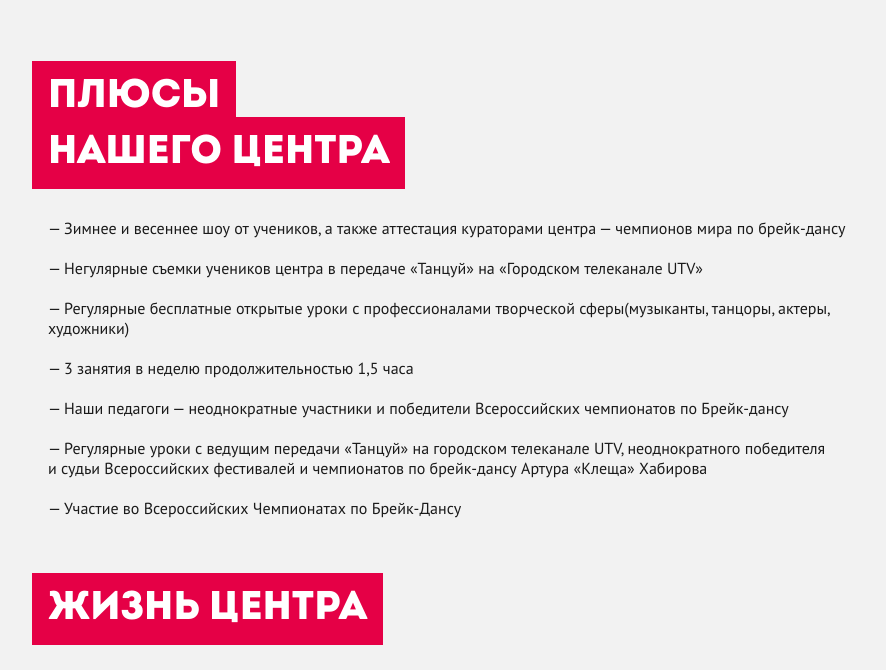
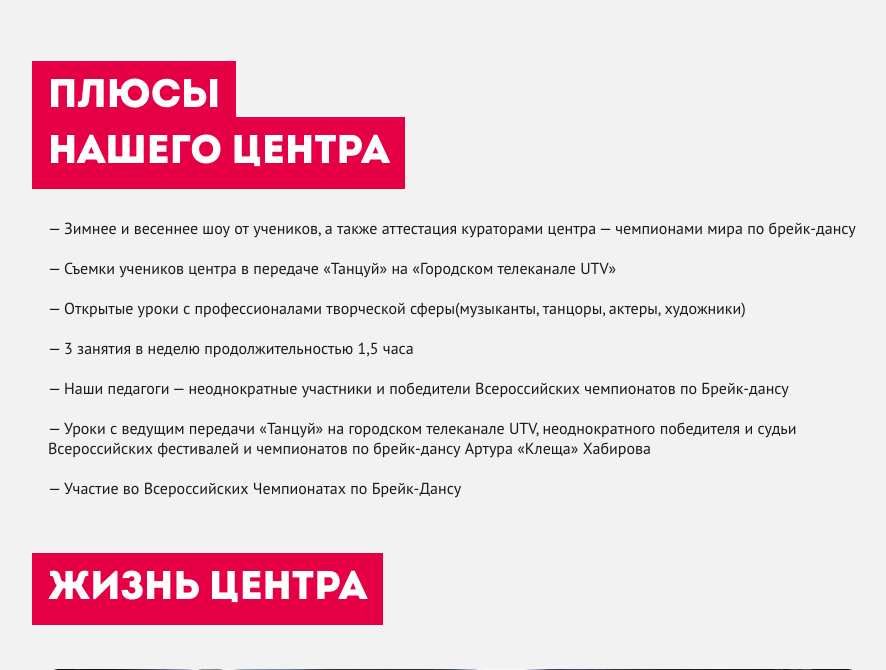
Before and after one commit to lcdswat/tancuy, a PHP site: page / in a window 1280 px wide; the page is wider, and only the part inside the window is pictured. Shown: the part 1093-1763 px from the top of that part, without its empty margins (187-1073 px from the left). Run offline with PHP 8.4, Linux system fonts and the light colour scheme; some libraries are stand-ins or nearby versions.

Commit message:
Правки

```diff
--- a/faq.php
+++ b/faq.php
@@ -16,7 +16,7 @@
 		<span class="intro-header-two">КАК ПРОХОДИТ АТТЕСТАЦИЯ В&nbsp;ВАШЕМ ЦЕНТРЕ?</span>
 		<p>
 			Хороший вопрос!) Наша аттестация проходит в&nbsp;виде брейк-данс баттла. Этот танец зародился на&nbsp;улицах США, и&nbsp;молодые ребята всегда соревновались в&nbsp;своём мастерстве ,чтобы выяснить, чей стиль танца круче. Брейк-данс дал им&nbsp;свободу и&nbsp;веру в&nbsp;свои силы.<br>
-			Отчетный концерт в&nbsp;центре &laquo;Танцуй, не&nbsp;комплексуй!&raquo; проходит 2&nbsp;раза в&nbsp;год, зимой и&nbsp;весной. На&nbsp;аттестацию приезжают наши кураторы из&nbsp;Москвы&nbsp;&mdash; чемпионы мира по&nbsp;брейк-дансу Артём Алиев и&nbsp;Влад Сыреев. Именно они оценивают мастерство наших учеников и&nbsp;смотрят, чему ребята научились
+			Отчетный концерт в&nbsp;центре &laquo;Танцуй, не&nbsp;комплексуй!&raquo; проходит 2&nbsp;раза в&nbsp;год, зимой и&nbsp;весной. На&nbsp;аттестацию приезжают наши кураторы из&nbsp;Москвы&nbsp;&mdash; чемпионы мира по&nbsp;брейк-дансу Артём Алиев и&nbsp;Влад Сыреев. Именно они оценивают мастерство наших учеников и&nbsp;смотрят, чему ребята научились.
 		<br><br>
 		</p>
 
--- a/index.php
+++ b/index.php
@@ -81,12 +81,12 @@ $('.arrow').click(function(){
 
 <div class="grid" style="width: 810px;">
     <span class="intro-header-one">Плюсы</span><br><span class="intro-header-one">нашего центра</span><br/><br/><br/>
-	<p>&mdash;&nbsp;Зимнее и&nbsp;весеннее шоу от&nbsp;учеников, а&nbsp;также аттестация кураторами центра&nbsp;&mdash; чемпионов мира по&nbsp;брейк-дансу</p>
-	<p>&mdash;&nbsp;Hегулярные съемки учеников центра в&nbsp;передаче &laquo;Танцуй&raquo; на&nbsp;&laquo;Городском телеканале UTV&raquo;</p>
-	<p>&mdash;&nbsp;Регулярные бесплатные открытые уроки с&nbsp;профессионалами творческой сферы(музыканты, танцоры, актеры, художники)</p>
+	<p>&mdash;&nbsp;Зимнее и&nbsp;весеннее шоу от&nbsp;учеников, а&nbsp;также аттестация кураторами центра&nbsp;&mdash; чемпионами мира по&nbsp;брейк-дансу</p>
+	<p>&mdash;&nbsp;Съемки учеников центра в&nbsp;передаче &laquo;Танцуй&raquo; на&nbsp;&laquo;Городском телеканале UTV&raquo;</p>
+	<p>&mdash;&nbsp;Открытые уроки с&nbsp;профессионалами творческой сферы(музыканты, танцоры, актеры, художники)</p>
 	<p>&mdash;&nbsp;3&nbsp;занятия в&nbsp;неделю продолжительностью 1,5 часа</p>
 	<p>&mdash;&nbsp;Наши педагоги&nbsp;&mdash; неоднократные участники и&nbsp;победители Всероссийских чемпионатов по&nbsp;Брейк-дансу</p>
-	<p>&mdash;&nbsp;Регулярные уроки с&nbsp;ведущим передачи &laquo;Танцуй&raquo; на&nbsp;городском телеканале UTV, неоднократного победителя и&nbsp;судьи Всероссийских фестивалей и&nbsp;чемпионатов по&nbsp;брейк-дансу Артура &laquo;Клеща&raquo; Хабирова</p>
+	<p>&mdash;&nbsp;Уроки с&nbsp;ведущим передачи &laquo;Танцуй&raquo; на&nbsp;городском телеканале UTV, неоднократного победителя и&nbsp;судьи Всероссийских фестивалей и&nbsp;чемпионатов по&nbsp;брейк-дансу Артура &laquo;Клеща&raquo; Хабирова</p>
 	<p>&mdash;&nbsp;Участие во&nbsp;Всероссийских Чемпионатах по&nbsp;Брейк-Дансу</p><br/><br/>
 
 	<!-- Жизнь центра -->
@@ -126,7 +126,7 @@ $('.arrow').click(function(){
 	<span class="intro-header-two">КАК ПРОХОДИТ АТТЕСТАЦИЯ В&nbsp;ВАШЕМ ЦЕНТРЕ?</span>
 	<p>
 		Хороший вопрос!) Наша аттестация проходит в&nbsp;виде брейк-данс баттла. Этот танец зародился на&nbsp;улицах США, и&nbsp;молодые ребята всегда соревновались в&nbsp;своём мастерстве ,чтобы выяснить, чей стиль танца круче. Брейк-данс дал им&nbsp;свободу и&nbsp;веру в&nbsp;свои силы.<br>
-		Отчетный концерт в&nbsp;центре &laquo;Танцуй, не&nbsp;комплексуй!&raquo; проходит 2&nbsp;раза в&nbsp;год, зимой и&nbsp;весной. На&nbsp;аттестацию приезжают наши кураторы из&nbsp;Москвы&nbsp;&mdash; чемпионы мира по&nbsp;брейк-дансу Артём Алиев и&nbsp;Влад Сыреев. Именно они оценивают мастерство наших учеников и&nbsp;смотрят, чему ребята научились
+		Отчетный концерт в&nbsp;центре &laquo;Танцуй, не&nbsp;комплексуй!&raquo; проходит 2&nbsp;раза в&nbsp;год, зимой и&nbsp;весной. На&nbsp;аттестацию приезжают наши кураторы из&nbsp;Москвы&nbsp;&mdash; чемпионы мира по&nbsp;брейк-дансу Артём Алиев и&nbsp;Влад Сыреев. Именно они оценивают мастерство наших учеников и&nbsp;смотрят, чему ребята научились.
 	<br><br>
 	</p>
 
```
